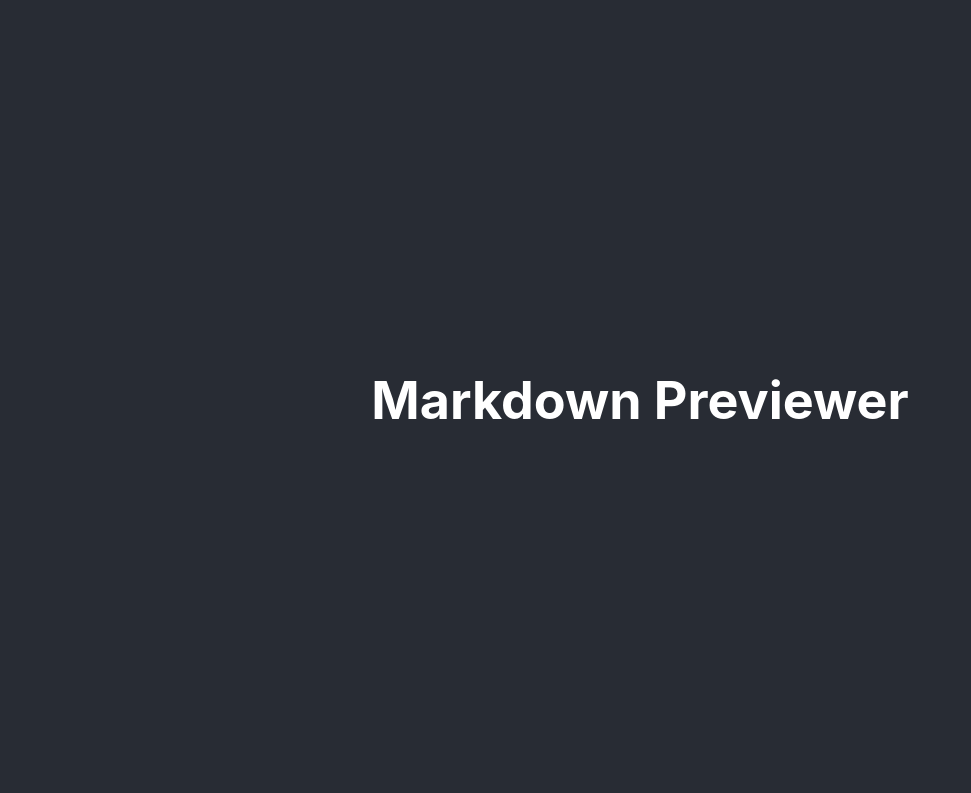
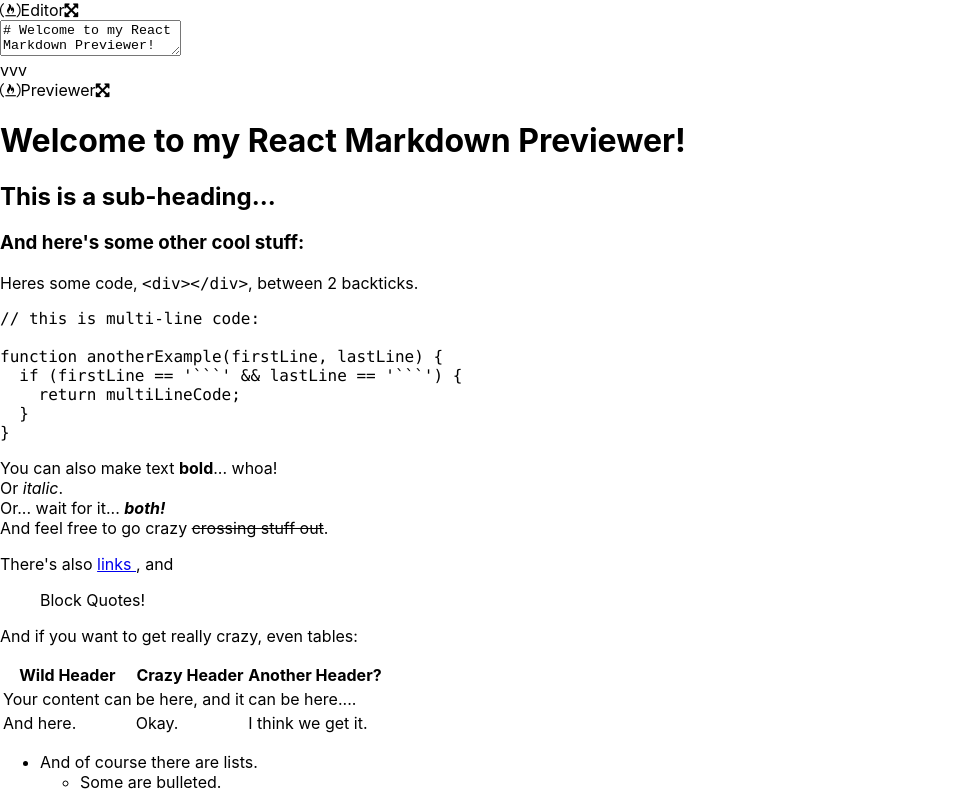
Before and after one commit to OddMagnet/Markdown-Previewer, a React (Create React App) app: page / in a window 1280 px wide. Shown: the top 793 px of the page, without its empty margins (0-971 px from the left). Built offline with nearby package versions, Linux system fonts and the light colour scheme.

Commit message:
Final Commit

```diff
--- a/src/App.js
+++ b/src/App.js
@@ -1,14 +1,172 @@
-import React from 'react';
+import React, { Component } from 'react';
+import marked from 'marked';
 import './App.css';
 
-function App() {
+// Allow linebreaks in the marked module
+marked.setOptions({
+  breaks: true
+});
+
+// Create a renderer and make links add a _blank target
+const renderer = new marked.Renderer();
+renderer.link = function (href, title, text) {
+  return `<a target="_blank" href="${href}">${text} </a>`;
+};
+
+class App extends Component {
+  constructor(props) {
+    super(props);
+
+    // Set initial state
+    this.state = {
+      markdown: placeholder,
+      editorMaximized: false,
+      previewMaximized: false
+    }
+
+    // no binding needed since arrow functions are used
+    // this.handleChange = this.handleChange.bind(this);
+    // this.handleEditorMaximize = this.handleEditorMaximize.bind(this);
+    // this.handlePreviewMaximize = this.handlePreviewMaximize.bind(this);
+  }
+
+  // Update the input that should be formated
+  handleChange = (event) => {
+    this.setState({
+      markdown: event.target.value
+    });
+  }
+
+  handleEditorMaximize = () => {
+    this.setState({
+      editorMaximized: !this.state.editorMaximized
+    });
+  }
+
+  handlePreviewMaximize = () => {
+    this.setState({
+      previewMaximized: !this.state.previewMaximized
+    });
+  }
+
+  render() {
+    // classes being filled with tertiary operator, to apply the correct styles for maximized editor/preview
+    const classes = this.state.editorMaximized
+      ? ['editorWrap maximized', 'previewWrap hide', 'fa fa-compress']    // editor maximized
+      : this.state.previewMaximized
+        ? ['editorWrap hide', 'previewWrap maximized', 'fa fa-compress']  // preview maximized
+        : ['editorWrap', 'previewWrap', 'fa fa-arrows-alt'];              // nothing maximized
+
+    return (
+      <div>
+        <div className={classes[0]}>
+          <Toolbar
+            icon={classes[2]}
+            onClick={this.handleEditorMaximize}
+            text='Editor'
+          />
+          <Editor
+            markdown={this.state.markdown}
+            onChange={this.handleChange}
+          />
+        </div>
+        <div className='converter'>vvv</div>
+        <div className={classes[1]}>
+          <Toolbar
+            icon={classes[2]}
+            onClick={this.handlePreviewMaximize}
+            text='Previewer' />
+          <Preview
+            markdown={this.state.markdown}
+          />
+        </div>
+      </div>
+    )
+  }
+}
+
+// Toolbar for both editor and preview use
+const Toolbar = (props) => {
   return (
-    <div className="App">
-      <header className="App-header">
-        <h1>Markdown Previewer</h1>
-      </header>
+    <div className='toolbar'>
+      <i className='fa fa-free-code-camp' title='no-stack-dub-sack' />
+      {props.text}
+      <i className={props.icon} onClick={props.onClick} />
     </div>
+  );
+};
+
+// Editor Component
+const Editor = (props) => {
+  return (
+    <textarea
+      id='editor'
+      onChange={props.onChange}
+      type='text'
+      value={props.markdown}
+    />
   );
 }
 
+// Preview Component
+const Preview = (props) => {
+  return (
+    <div
+      dangerouslySetInnerHTML={{
+        __html: marked(props.markdown, { renderer: renderer })
+      }}
+      id='preview'
+    />
+  );
+}
+
+// Placeholder for instant preview when opening the site
+// Taken from the example at FreeCodeCamp
+const placeholder = `# Welcome to my React Markdown Previewer!
+
+## This is a sub-heading...
+### And here's some other cool stuff:
+
+Heres some code, \`<div></div>\`, between 2 backticks.
+
+\`\`\`
+// this is multi-line code:
+
+function anotherExample(firstLine, lastLine) {
+  if (firstLine == '\`\`\`' && lastLine == '\`\`\`') {
+    return multiLineCode;
+  }
+}
+\`\`\`
+
+You can also make text **bold**... whoa!
+Or _italic_.
+Or... wait for it... **_both!_**
+And feel free to go crazy ~~crossing stuff out~~.
+
+There's also [links](https://www.freecodecamp.com), and
+> Block Quotes!
+
+And if you want to get really crazy, even tables:
+
+Wild Header | Crazy Header | Another Header?
+------------ | ------------- | -------------
+Your content can | be here, and it | can be here....
+And here. | Okay. | I think we get it.
+
+- And of course there are lists.
+  - Some are bulleted.
+     - With different indentation levels.
+        - That look like this.
+
+
+1. And there are numbererd lists too.
+1. Use just 1s if you want!
+1. But the list goes on...
+- Even if you use dashes or asterisks.
+* And last but not least, let's not forget embedded images:
+
+![React Logo w/ Text](https://goo.gl/Umyytc)
+`;
+
 export default App;
```
